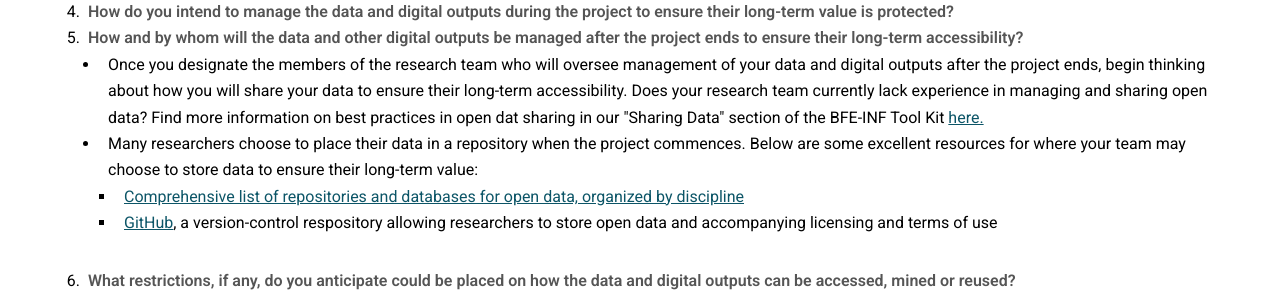
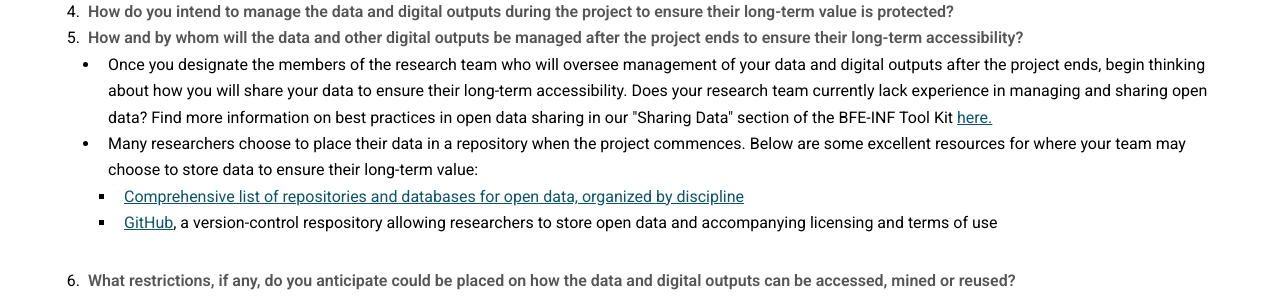
Before and after one commit to bfe-inf/toolkit, a Jekyll site: the page ddomp-fullproposal.html, which Jekyll copies as it is, in a window 1280 px wide and 900 px high, scrolled down 1298 px. Shown: the part 205-503 px from the top of the window. Built offline with Jekyll 4.4.1, drawn with Linux system fonts in a browser that asks for light colours.

Commit message:
Update ddomp-fullproposal.html

```diff
--- a/ddomp-fullproposal.html
+++ b/ddomp-fullproposal.html
@@ -72,7 +72,7 @@
 						<li><strong>How do you intend to manage the data and digital outputs during the project to ensure their long-term value is protected?</strong></li>
 						<li><strong>How and by whom will the data and other digital outputs be managed after the project ends to ensure their long-term accessibility?</strong></li>
 							<ul>
-								<li>Once you designate the members of the research team who will oversee management of your data and digital outputs after the project ends, begin thinking about how you will share your data to ensure their long-term accessibility. Does your research team currently lack experience in managing and sharing open data? Find more information on best practices in open dat sharing in our "Sharing Data" section of the BFE-INF Tool Kit <a href="https://bfe-inf.github.io/tool-kit/bp&s-sharing.html" target="_blank">here.</a></li>
+								<li>Once you designate the members of the research team who will oversee management of your data and digital outputs after the project ends, begin thinking about how you will share your data to ensure their long-term accessibility. Does your research team currently lack experience in managing and sharing open data? Find more information on best practices in open data sharing in our "Sharing Data" section of the BFE-INF Tool Kit <a href="https://bfe-inf.github.io/tool-kit/bp&s-sharing.html" target="_blank">here.</a></li>
 								<li>Many researchers choose to place their data in a repository when the project commences. Below are some excellent resources for where your team may choose to store data to ensure their long-term value:</li>
 									<ul style="list-style-type:square">
 										<li><a href="http://oad.simmons.edu/oadwiki/Data_repositories" target="_blank">Comprehensive list of repositories and databases for open data, organized by discipline</a></li>
```
